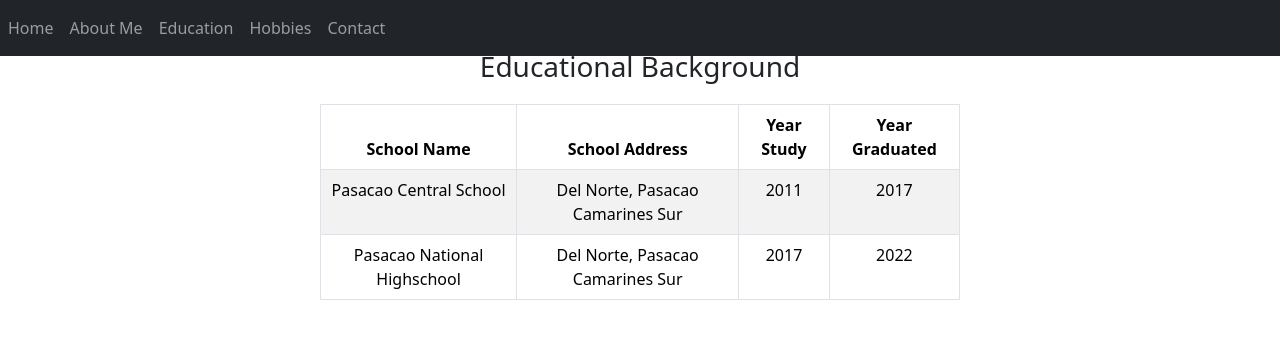
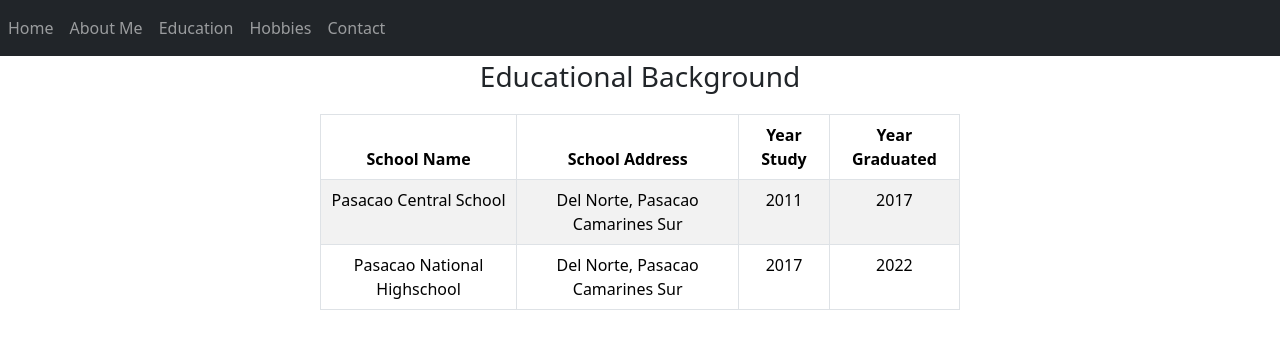
Before and after one commit to marlon-cmd/front-end, a React (Vite) app: page /Education in a window 1280 px wide. Shown: the top 348 px of the page. Built offline with nearby package versions, Linux system fonts and the light colour scheme.

Commit message:
Update Education.jsx

```diff
--- a/src/Education.jsx
+++ b/src/Education.jsx
@@ -2,7 +2,7 @@ import Table from 'react-bootstrap/Table';
 
 function Education() {
   return (
-    <div style={{ marginTop: '50px' }}>
+    <div style={{ marginTop: '60px' }}>
       <h3 className="text-center" style={{ marginBottom: '20px' }}>Educational Background</h3>
     <Table striped bordered hover className="text-center" style={{margin: '0 auto', width: '50%'}}>
       <thead>
```
